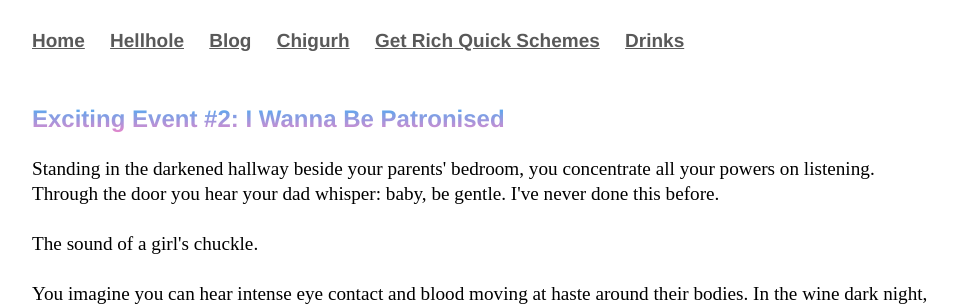
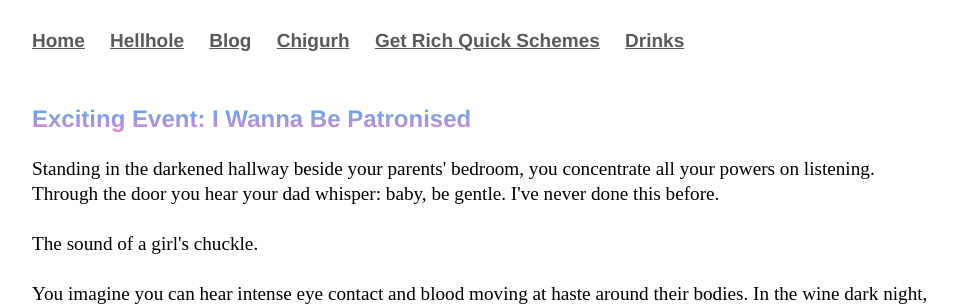
Before and after one commit to Pinelife/pinelife.github.io, a Jekyll site: the page built from Hellhole/excitingevent2.html, in a window 1280 px wide and 900 px high. Shown: the top 306 px of the window, without its empty margins (160-1117 px from the left). Built offline with Jekyll 4.4.1, drawn with Linux system fonts in a browser that asks for light colours.

Commit message:
Update excitingevent2.html

```diff
--- a/Hellhole/excitingevent2.html
+++ b/Hellhole/excitingevent2.html
@@ -5,7 +5,7 @@ title: Pinelife
 <head>
   <meta name="viewport" content="width=device-width, initial-scale=1.0">
 </head>
-<h3>Exciting Event #2: I Wanna Be Patronised</h3>
+<h3>Exciting Event: I Wanna Be Patronised</h3>
 
 <p>
   Standing in the darkened hallway beside your parents' bedroom, you concentrate all your powers on listening.
```
